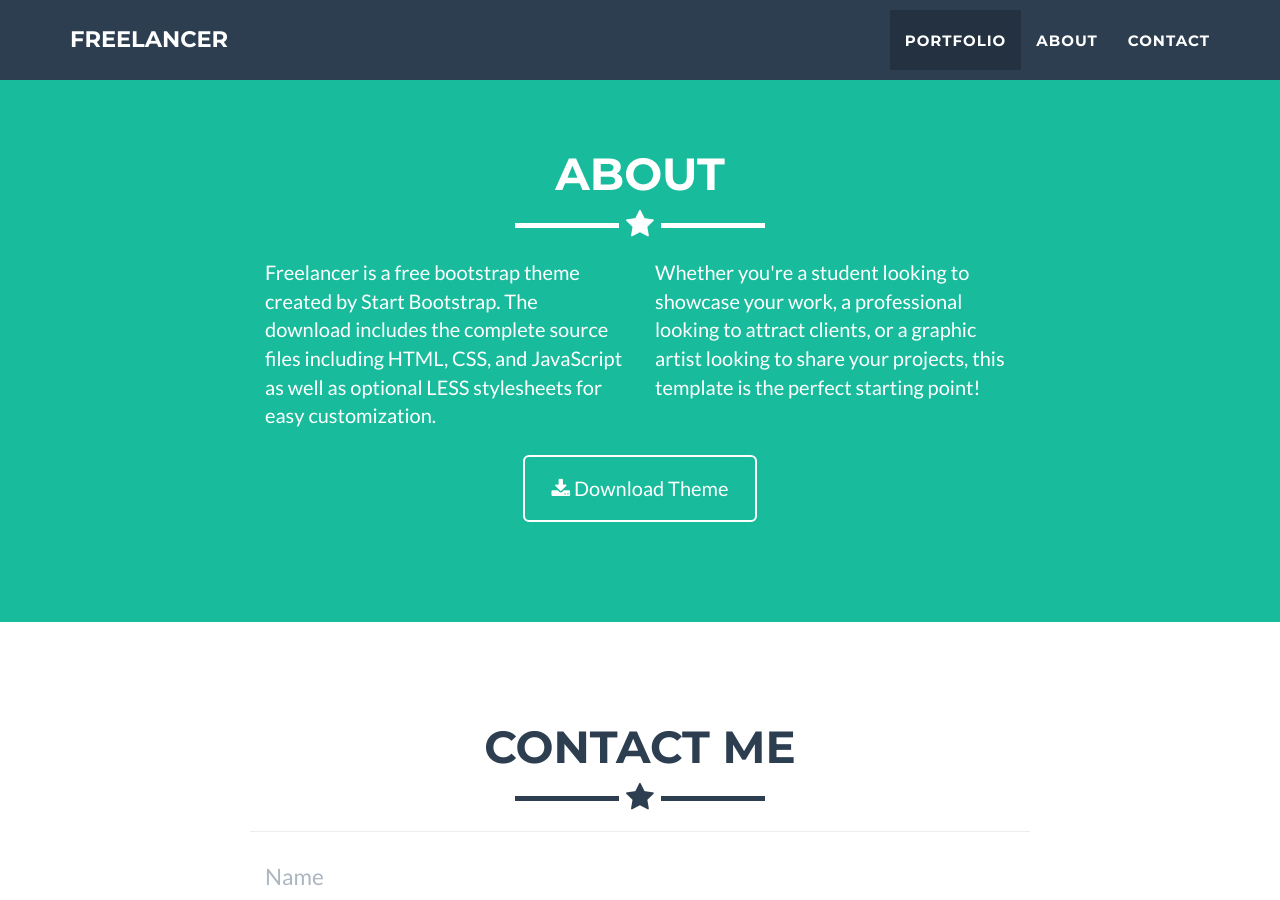
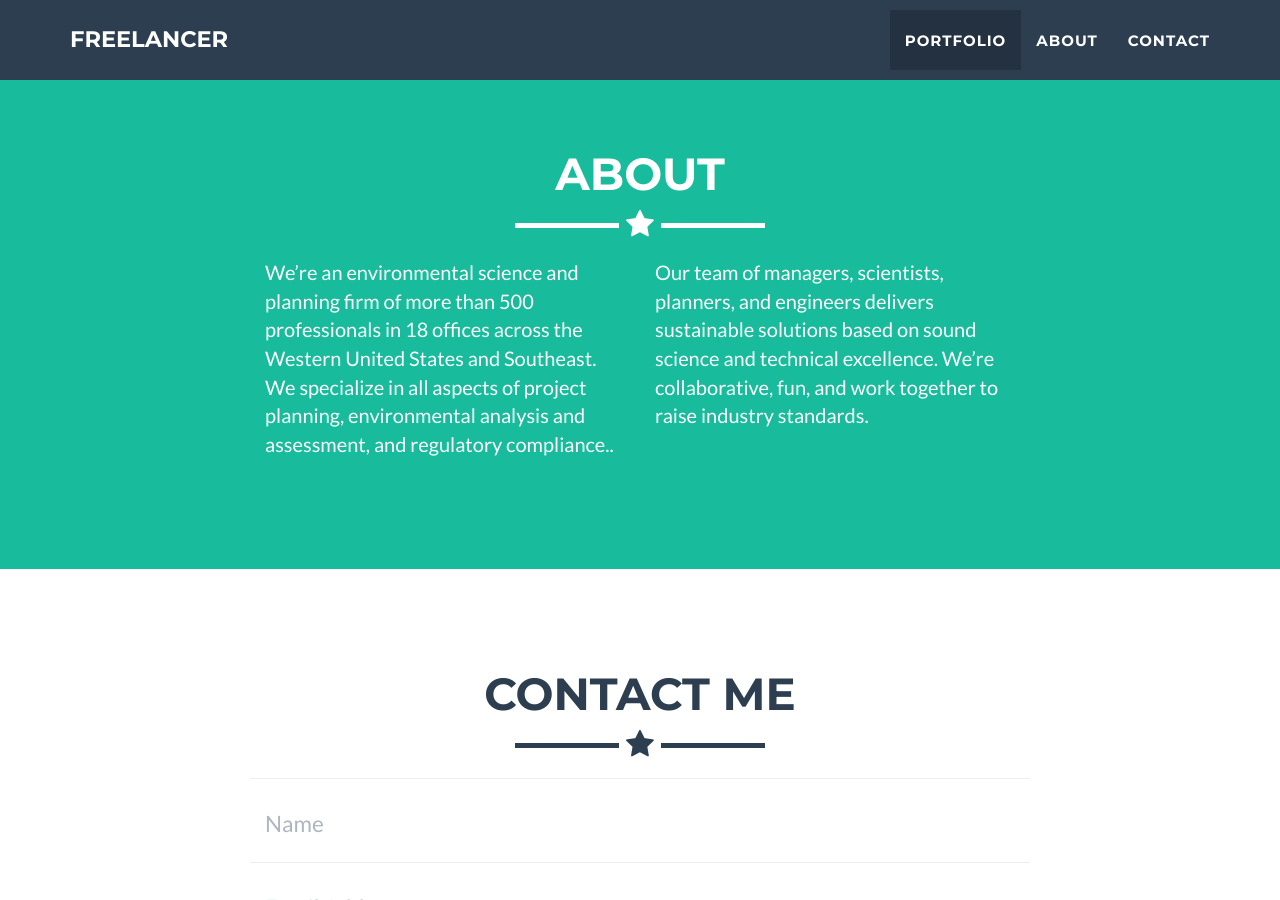
Before and after one commit to EnvironmentalScienceAssociates/EnvironmentalScienceAssociates.github.io, a Jekyll site: the page built from README.md, in a window 1280 px wide and 900 px high, scrolled down 1616 px. Built offline with Jekyll 4.4.1, drawn with Linux system fonts in a browser that asks for light colours; our own code applies the rules of GitHub Pages for plain Markdown files.

Commit message:
Update about.html
customizing to match ESA text

```diff
--- a/_includes/about.html
+++ b/_includes/about.html
@@ -9,16 +9,16 @@
             </div>
             <div class="row">
                 <div class="col-lg-4 col-lg-offset-2">
-                    <p>Freelancer is a free bootstrap theme created by Start Bootstrap. The download includes the complete source files including HTML, CSS, and JavaScript as well as optional LESS stylesheets for easy customization.</p>
+                    <p>We’re an environmental science and planning firm of more than 500 professionals in 18 offices across the Western United States and Southeast. We specialize in all aspects of project planning, environmental analysis and assessment, and regulatory compliance..</p>
                 </div>
                 <div class="col-lg-4">
-                    <p>Whether you're a student looking to showcase your work, a professional looking to attract clients, or a graphic artist looking to share your projects, this template is the perfect starting point! </p>
+                    <p>Our team of managers, scientists, planners, and engineers delivers sustainable solutions based on sound science and technical excellence. We’re collaborative, fun, and work together to raise industry standards.</p>
                 </div>
-                <div class="col-lg-8 col-lg-offset-2 text-center">
+                <!--<div class="col-lg-8 col-lg-offset-2 text-center">
                     <a href="#" class="btn btn-lg btn-outline">
                         <i class="fa fa-download"></i> Download Theme
                     </a>
-                </div>
+                </div> -->
             </div>
         </div>
     </section>
```
